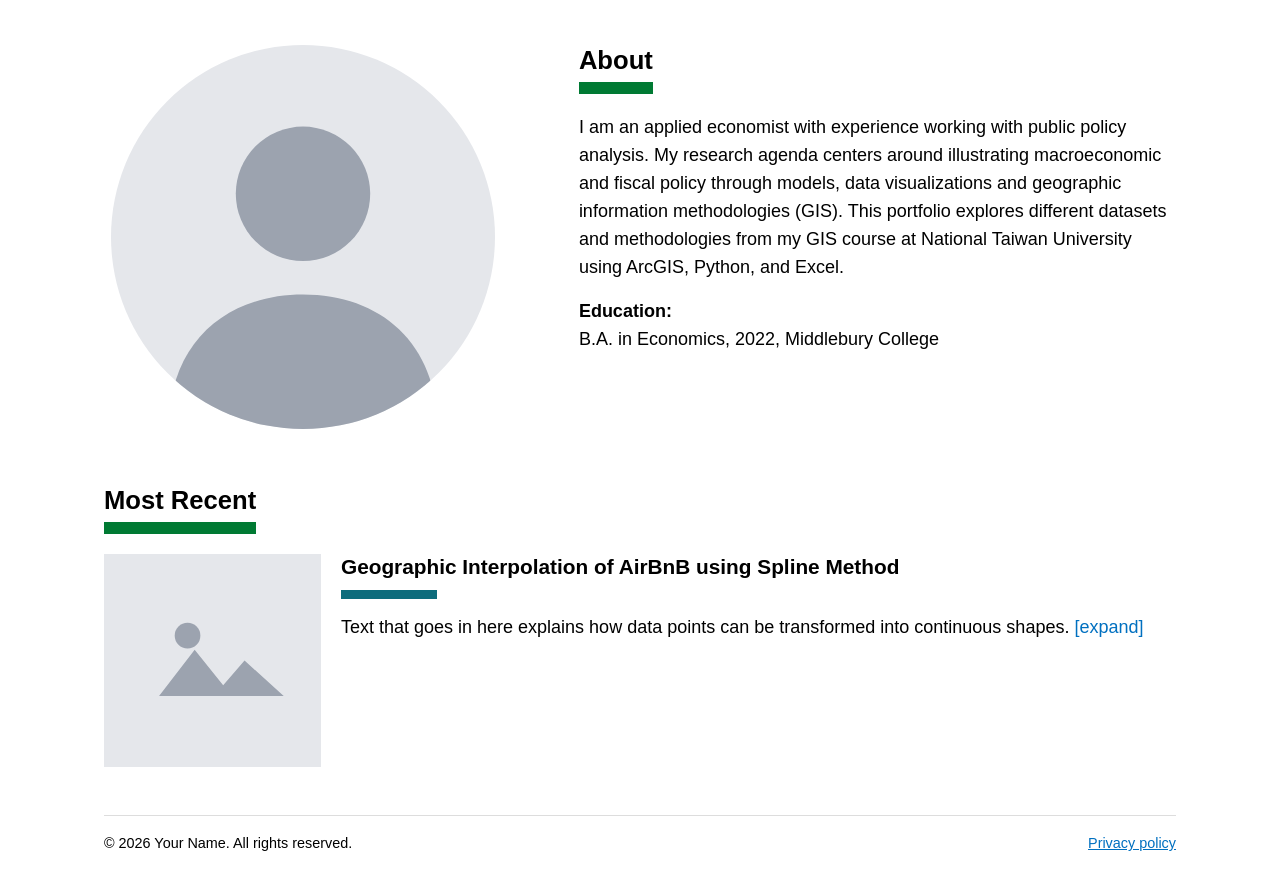
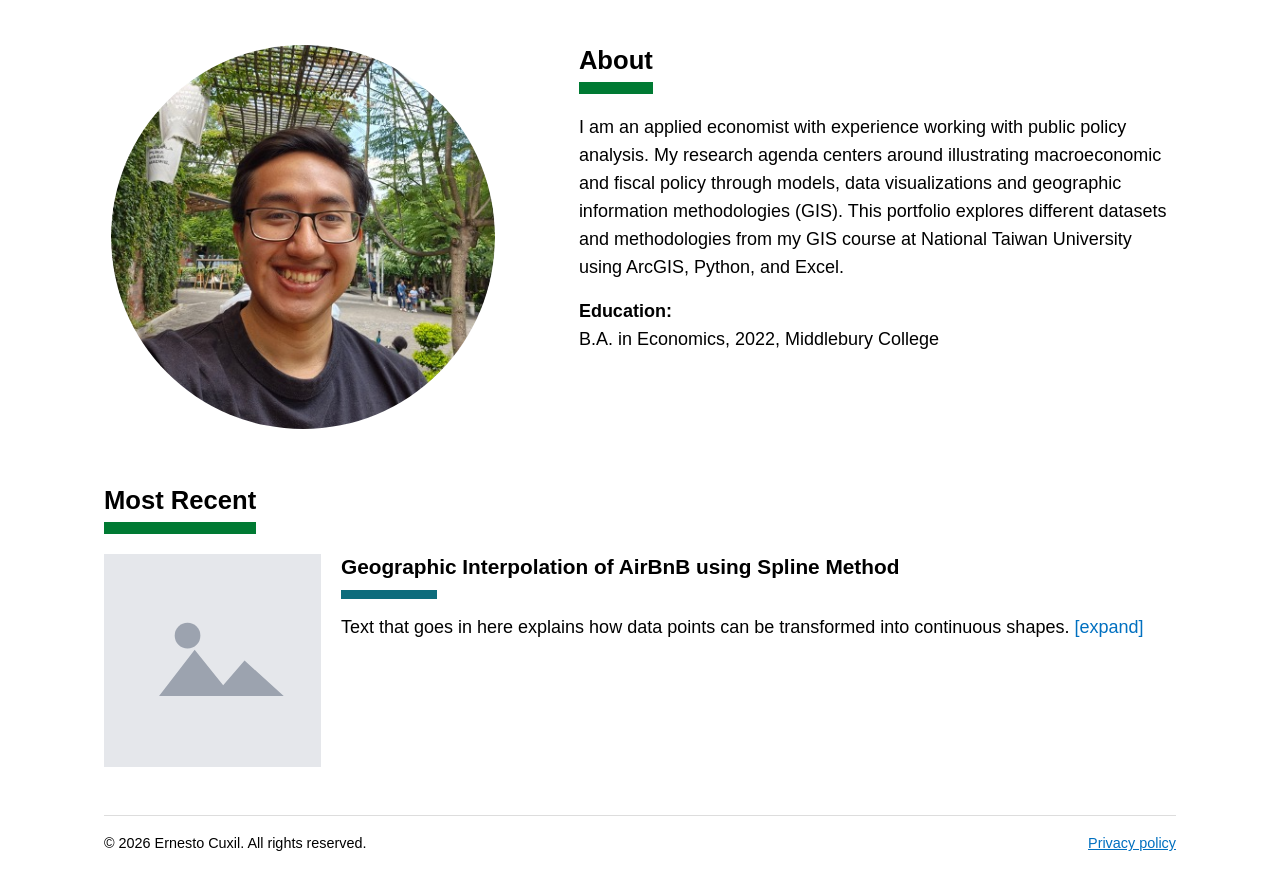
Before and after one commit to ECuxil/Portfolio, a plain HTML site: page index.html in a window 1280 px wide. Shown: the part 73-960 px from the top of the page. Drawn offline with Linux system fonts and the light colour scheme.

Commit message:
Change name index

```diff
--- a/index.html
+++ b/index.html
@@ -25,7 +25,7 @@
 
     <main>
       <section class="about" aria-labelledby="about-title">
-        <img class="avatar" src="assets/img/profile.svg" alt="Portrait of the author" width="400" height="400">
+        <img class="avatar" src="assets/img/profile.jpg" alt="Portrait of the author" width="400" height="400">
         <div class="about-text">
           <h1 class="section-title" id="about-title">About</h1>
           <p>I am an applied economist with experience working with public policy analysis. My research agenda centers around illustrating macroeconomic and fiscal policy through models, data visualizations and geographic information methodologies (GIS). This portfolio explores different datasets and methodologies from my GIS course at National Taiwan University using ArcGIS, Python, and Excel.</p>
@@ -39,7 +39,7 @@
       </section>
     </main>
 
-    <footer class="site-footer"><span>&copy; 2026 Your Name. All rights reserved.</span><a href="privacy.html">Privacy policy</a></footer>
+    <footer class="site-footer"><span>&copy; 2026 Ernesto Cuxil. All rights reserved.</span><a href="privacy.html">Privacy policy</a></footer>
   </div>
 </body>
 </html>
```
